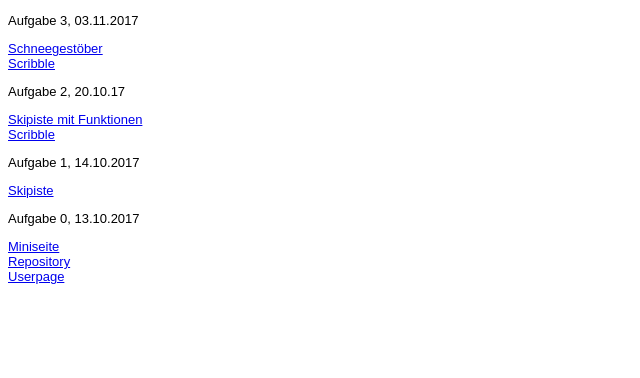
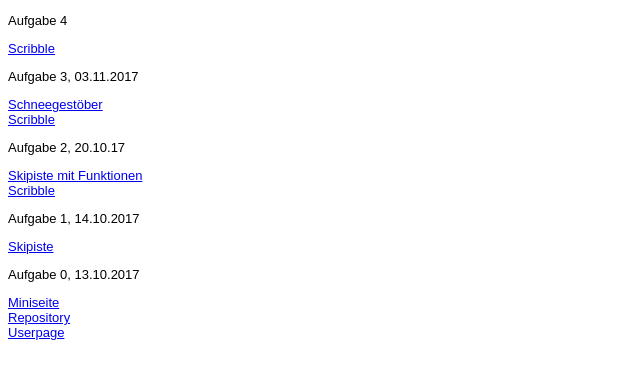
Before and after one commit to LauraBongard/EIA2, a plain HTML site: page Steckbrief/steckbrief.htm in a window 1280 px wide. Shown: the whole page, without its empty margins (0-640 px from the left). Drawn offline with Linux system fonts and the light colour scheme.

Commit message:
steckbriefupdate

```diff
--- a/Steckbrief/steckbrief.htm
+++ b/Steckbrief/steckbrief.htm
@@ -12,6 +12,10 @@ body {
 </style>
 </head>
 <body>
+<p>Aufgabe 4</p>
+<a href="https://laurabongard.github.io/EIA2/Aufgabe4/EIA2Aufgabe4Scribble.JPG" target="_blank">Scribble</a><br>
+
+
 <p>Aufgabe 3, 03.11.2017</p>
 <a href="https://laurabongard.github.io/EIA2/Aufgabe3/Aufgabe3.html" target="_blank">Schneegestöber</a><br>
 <a href="https://laurabongard.github.io/EIA2/Aufgabe3/EIA2Scribble3.JPG" target="_blank">Scribble</a><br>
```
